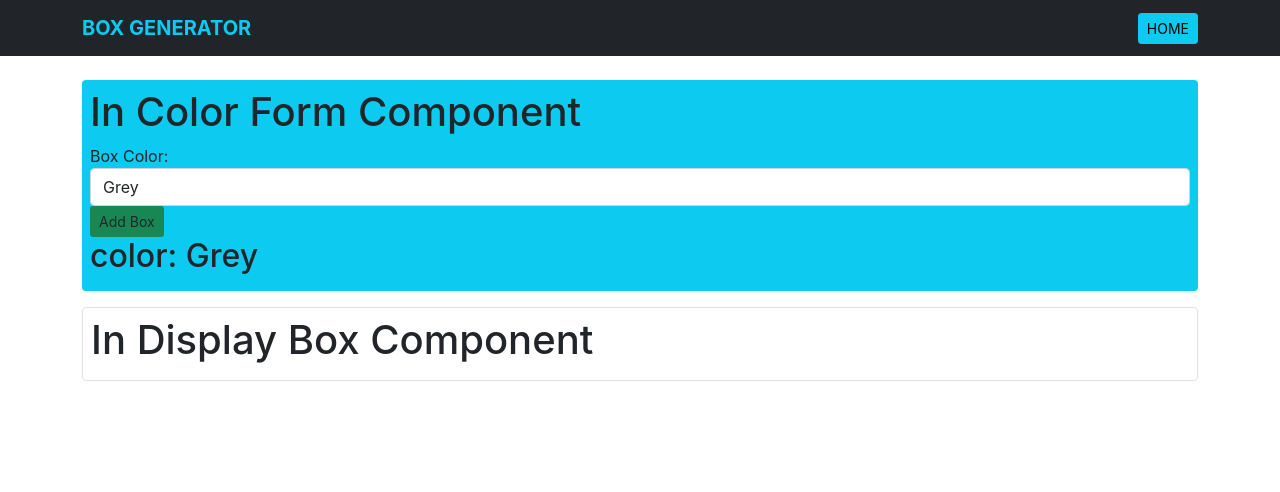
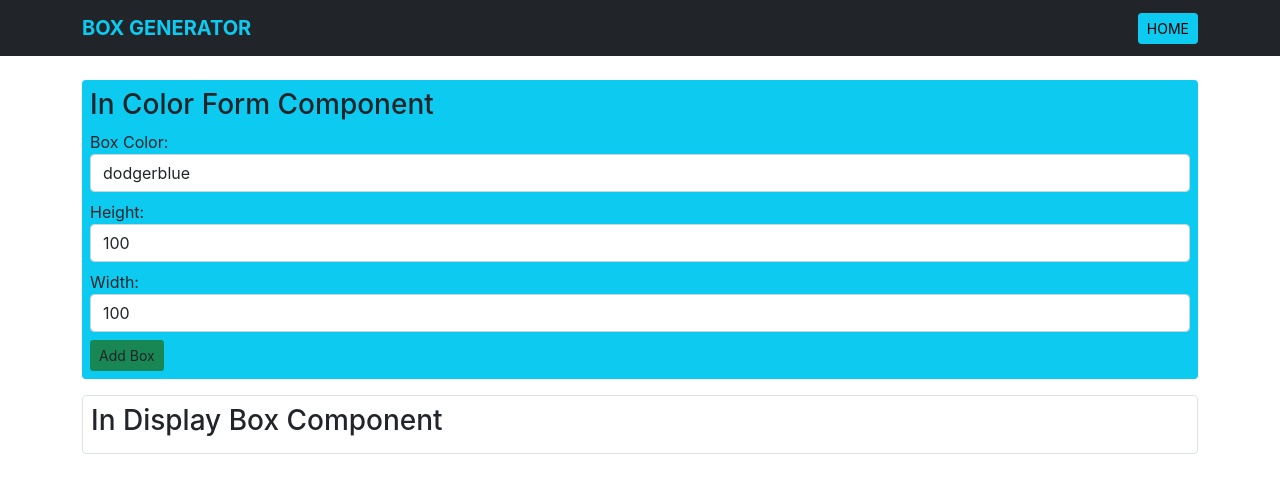
Before and after one commit to vircabading/Coding_Dojo_MERN_Stack_React_Functional_Components_Box_Generator, a React (Create React App) app: page / in a window 1280 px wide. Shown: the top 492 px of the page. Built offline with nearby package versions, Linux system fonts and the light colour scheme.

Commit message:
add colored boxs to display

```diff
--- a/src/App.js
+++ b/src/App.js
@@ -9,22 +9,26 @@ import { useState } from 'react';
 
 function App() {
 
-  const [colors, setColors] = useState([]);
+  const [boxs, setBoxs] = useState([]);
 
-  const setNewColor = (newColor) => {
-    setColors( (colors) => [...colors, newColor] );
+  const setNewBox = (newColor, newHeight, newWidth) => {
+    setBoxs( (boxs) => [...boxs, {
+      color: newColor,
+      height: newHeight+'px',
+      width: newWidth+'px'
+    }] );
   }
 
   return (
     <div className="App">
       {/* //// COLOR FORM COMPONENT ////////////////////////////// */}
       <div className="bg-info rounded mb-3 p-2">
-        <ColorForm setNewColor={ setNewColor }/>
+        <ColorForm setNewBox={ setNewBox }/>
       </div>
 
       {/* //// DISPLAY BOC COMPONENT ///////////////////////////// */}
       <div className="border rounded mb-3 p-2">
-        <BoxDisplay colors={ colors }/>
+        <BoxDisplay boxs= { boxs }/>
 
       </div>
     </div>
--- a/src/components/BoxDisplay.jsx
+++ b/src/components/BoxDisplay.jsx
@@ -8,11 +8,13 @@ import StyledBox from "./StyledBox";
 const BoxDisplay = (props) => {
     return (
         <div>
-            <h1>In Display Box Component</h1>
+            <h3>In Display Box Component</h3>
+
 
             <div className="row">
-                {props.colors.map((color, i) =>
-                    <div className="col m-3"><StyledBox bgColor={color}/></div>)}
+                {props.boxs.map((box,i) =>
+                    <div className="col m-3"><StyledBox bgColor={box.color} height={box.height} width={box.width} /></div>
+                )}
             </div>
 
         </div>
--- a/src/components/ColorForm.jsx
+++ b/src/components/ColorForm.jsx
@@ -5,29 +5,45 @@ import react, { useState } from "react";
 ////////////////////////////////////////////////////////////////
 
 const ColorForm = (props) => {
-    const [color, setColor] = useState("Grey");
+    const [color, setColor] = useState("dodgerblue");
+    const [width, setWidth] = useState('100');
+    const [height, setHeight] = useState('100');
 
         const handleColor = (e) => {
             setColor(e.target.value);
         }
 
+        const handleWidth = (e) => {
+            setWidth(e.target.value)
+        }
+
+        const handleHeight = (e) => {
+            setHeight(e.target.value)
+        }
+
         const handleSubmit = (e) => {
             e.preventDefault();
-            console.log("in Handle Submit: e:", color );
-            props.setNewColor( color )
+            props.setNewBox( color, height, width );
         };
 
     return (
         <div>
-            <h1>In Color Form Component</h1>
+            <h3>In Color Form Component</h3>
             <form className="col" onSubmit={ handleSubmit }>
-                <div className="form-group">
+                <div className="form-group mb-2">
                     <label>Box Color: </label>
                     <input id="color" className="form-control" type="text" onChange={(e) => handleColor(e)} value={ color }/>
                 </div>
+                <div className="form-group mb-2">
+                    <label>Height: </label>
+                    <input id="height" className="form-control" type="text" onChange={(e) => handleHeight(e)} value={ height }/>
+                </div>
+                <div className="form-group mb-2">
+                    <label>Width: </label>
+                    <input id="width" className="form-control" type="text" onChange={(e) => handleWidth(e)} value={ width }/>
+                </div>
                 <input className="btn btn-sm bg-success"type="submit" value="Add Box" />
             </form>
-            <h2>color: { color }</h2>
         </div>
     );
 }
```
